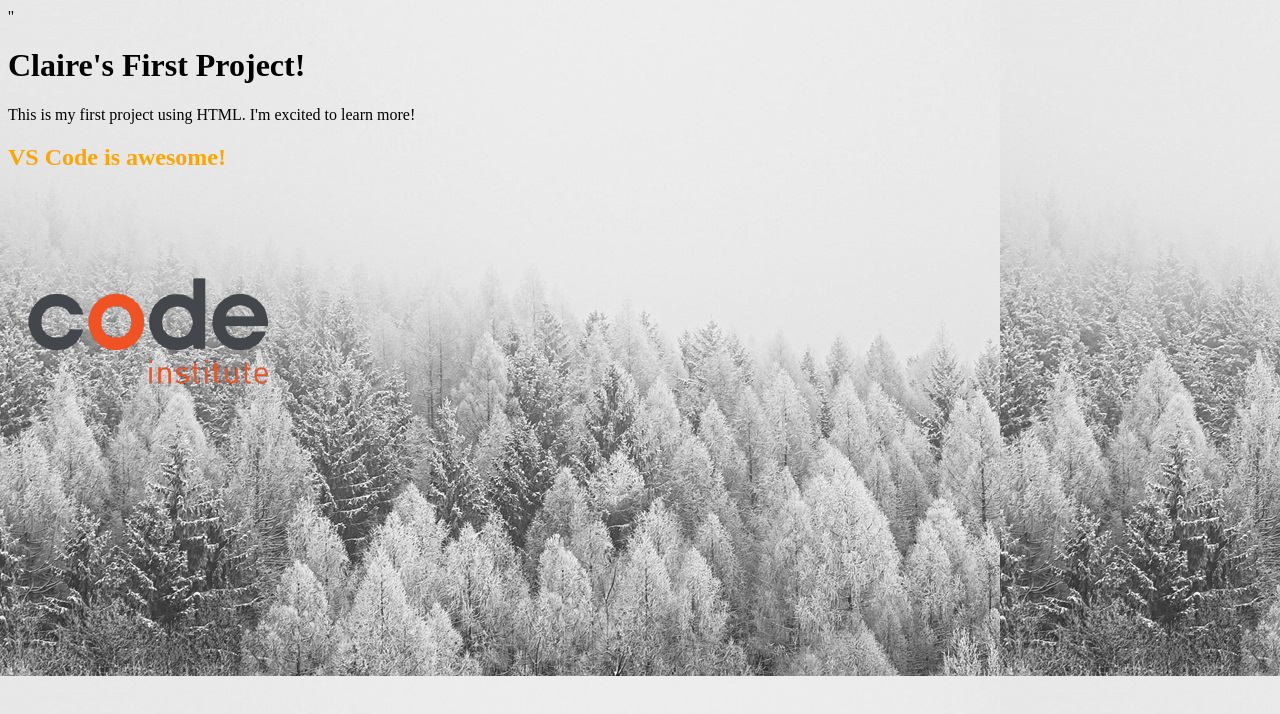
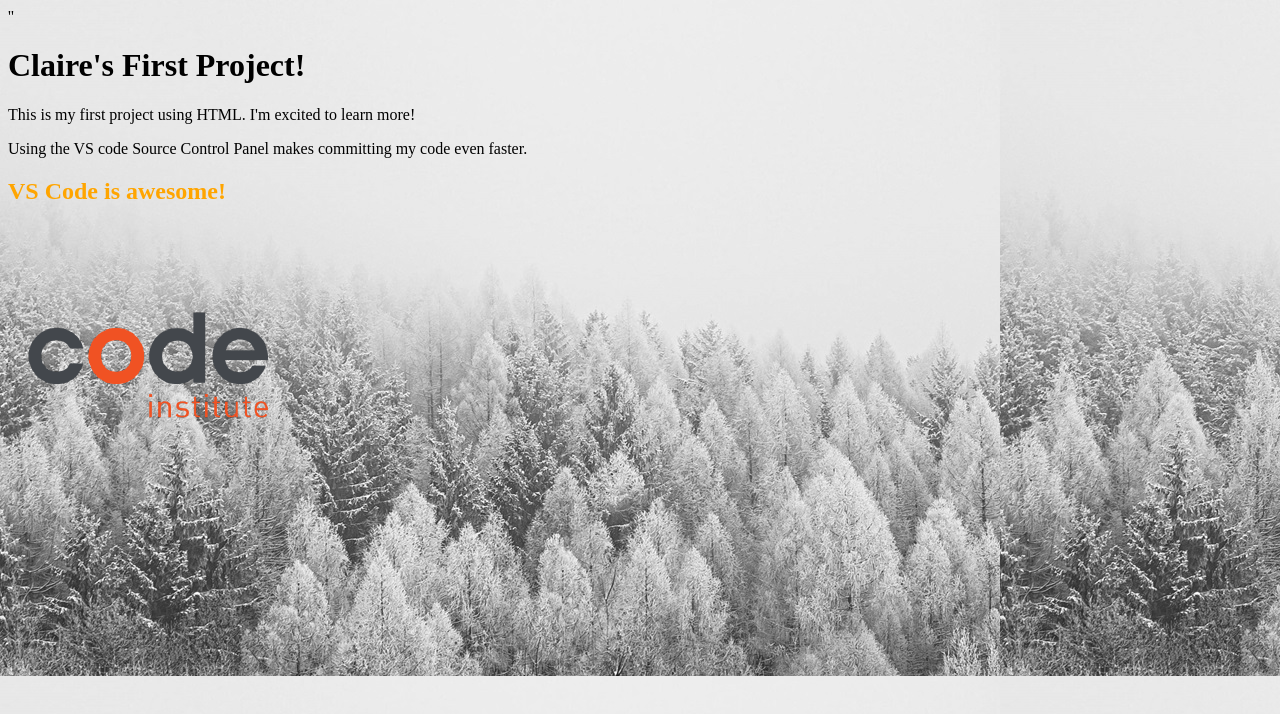
Before and after one commit to cowardclaire/my-first-project, a plain HTML site: page index.html in a window 1280 px wide. Drawn offline with Linux system fonts and the light colour scheme.

Commit message:
"Update index.html and styles.css, making bold and adding a new paragraph"

```diff
--- a/index.html
+++ b/index.html
@@ -3,12 +3,13 @@
 <head>
     <meta charset="UTF-8">
     <meta name="viewport" content="width=device-width, initial-scale=1.0">
-    <title>Claire's First Project</title>
+    <title>My First Project</title>
     <link rel="stylesheet" href="assets/css/styles.css">
 </head>
 <body>''
     <h1>Claire's First Project!</h1>
     <p>This is my first project using HTML. I'm excited to learn more!</p>
+    <p>Using the VS code Source Control Panel makes committing my code even faster.</p>
     <h2>VS Code is awesome!</h2>
     <img src="assets/images/ci-logo.png" alt="CI Logo">
 </body>
```
